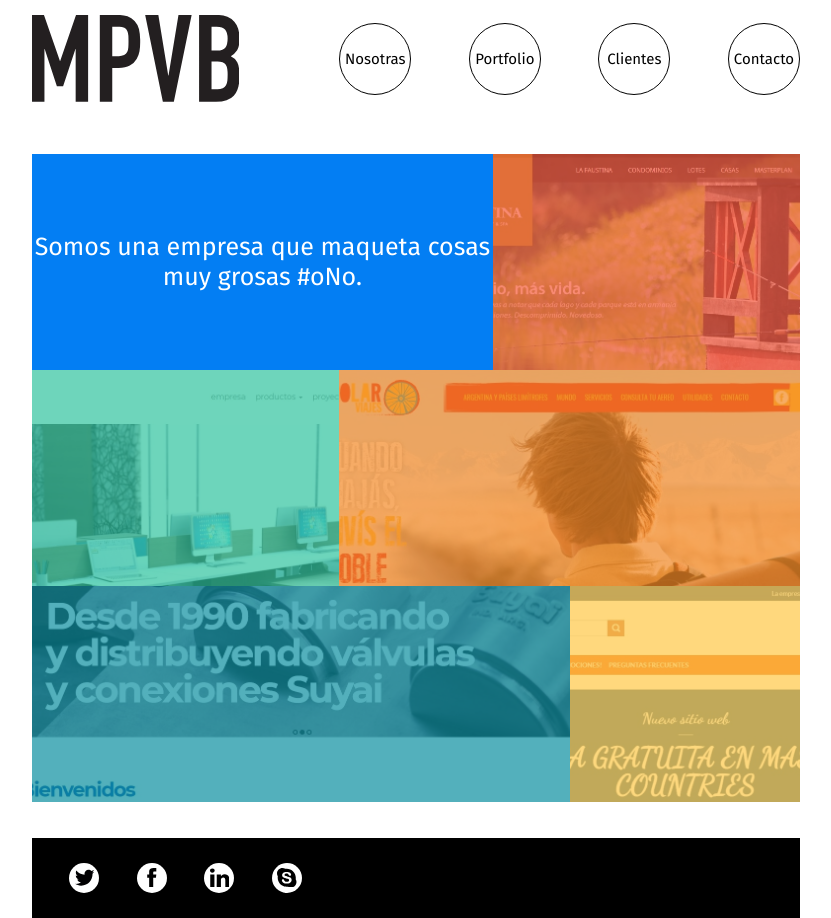
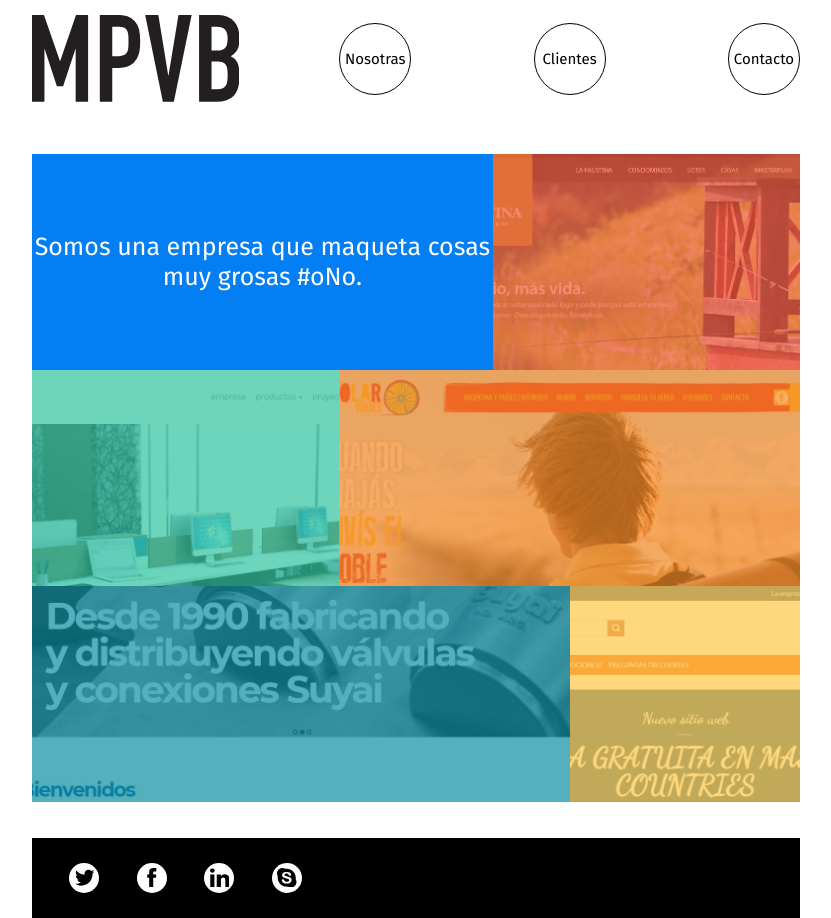
Before and after one commit to MarianBal/TP1, a plain HTML site: page index.html in a window 1280 px wide. Shown: the whole page, without its empty margins (224-1055 px from the left). Drawn offline with Linux system fonts and the light colour scheme.

Commit message:
botones 3 borré portfolio

```diff
--- a/index.html
+++ b/index.html
@@ -14,7 +14,6 @@
                     <div id="botonera">
                         <ul>
                             <a href="nosotras.html"><li>Nosotras</li></a>
-                            <a href="#"><li>Portfolio</li></a>
                             <a href="#"><li>Clientes</li></a>
                             <a href="indexcontacto.html"><li>Contacto</li></a>
                         </ul>
```
Also changed, not shown: clientes.html (+0 -1 lines), indexcontacto.html (+0 -1 lines), nosotras.html (+0 -1 lines).
